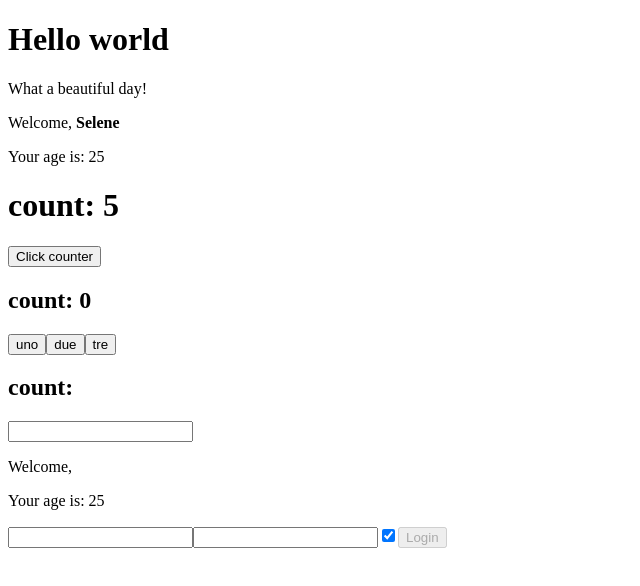
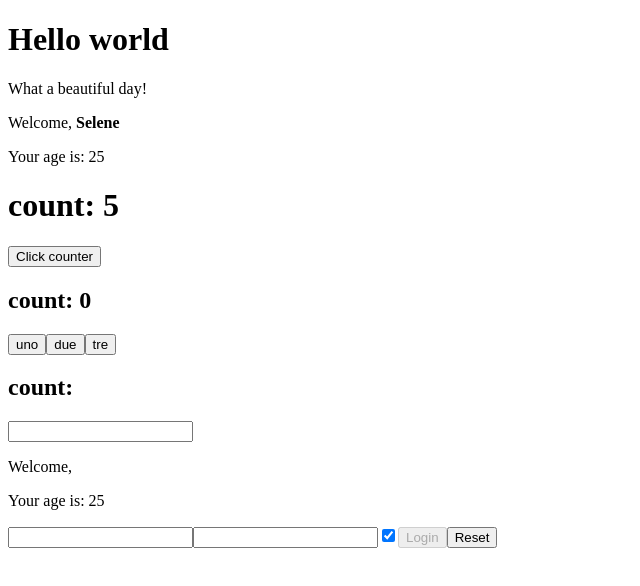
Before and after one commit to SeleneVicenza/react-exercises, a React (Create React App) app: page / in a window 1280 px wide. Shown: the top 586 px of the page, without its empty margins (0-640 px from the left). Built offline with nearby package versions, Linux system fonts and the light colour scheme.

Commit message:
forms-04

```diff
--- a/src/Login.js
+++ b/src/Login.js
@@ -20,6 +20,15 @@ export default class Login extends React.Component {
         })
     }
 
+
+    resetInput = () => {
+        this.setState({
+            user: '',
+            pass: '',
+            remember: true,
+        })
+    }
+
     render() {
         return (
                 <form>
@@ -27,6 +36,8 @@ export default class Login extends React.Component {
                     <input type="password" name='pass'  value={this.state.pass} onChange={this.handleInput}></input>
                     <input type="checkbox" name='remember' checked={this.state.remember} onChange={this.handleInput}></input>
                     <button disabled={!this.state.user || !this.state.pass}>Login</button>
+                    <button onClick={this.resetInput}>Reset</button>
+
                 </form>
         )
     }
```
